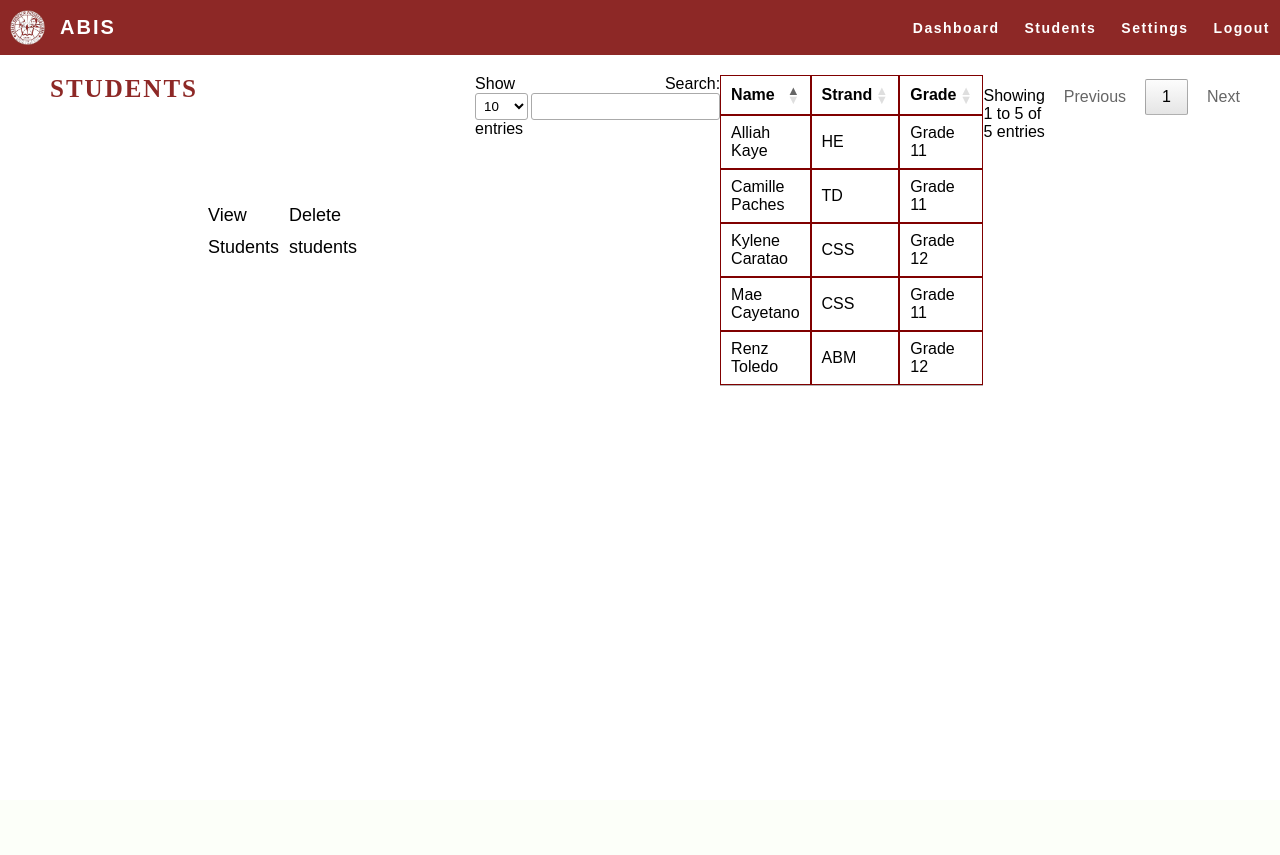
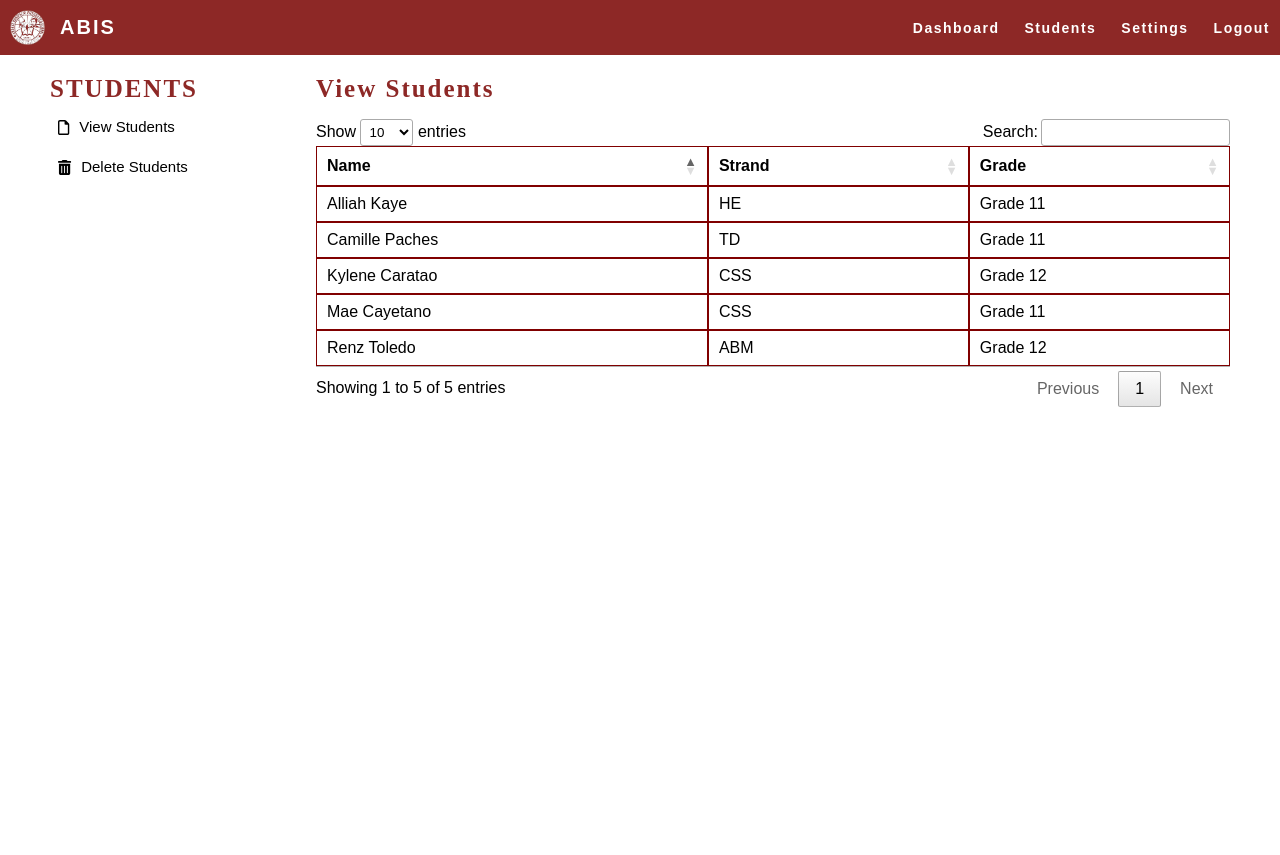
Before and after one commit to kyclmnt/Capstone1, a PHP site: page /student.html in a window 1280 px wide. Before the commit the page ends 386 px from the top, so only its background shows below. Run offline with PHP 8.4, Linux system fonts and the light colour scheme; some libraries are stand-ins or nearby versions.

Commit message:
fix datatable

```diff
--- a/OES/css/student.css
+++ b/OES/css/student.css
@@ -17,7 +17,7 @@ main{
 }
 
 body{
-    display: flex;
+    /* display: flex; */
     flex-direction: column;
     height: 100vh;
     width: 100vw;
@@ -61,10 +61,10 @@ a{
     column-gap: 10px;
 }
 
-div{
+/* div{
     display:flex;
     flex-direction: row ;
-}
+} */
 
 td,
 th{
@@ -85,6 +85,20 @@ h1 {
     /* line-height: 2.0; */
     font-size: 18px;
     float: right;
+    display: flex;
+    flex-direction: column;
+    gap: .5rem;
+}
+
+.students a{
+    margin-left: 8px;
+    font-size: 15px;
+}
+
+#view-students{
+    display: flex ;
+    flex-direction: column;
+    gap: 1rem;
 }
 
 a:link.btn-account{
@@ -116,5 +130,6 @@ section{
     display:flex;
     padding-top:20px;
     column-gap: 10%;
+    height:100%;
     /* align-items: center; */
 }
--- a/OES/student.html
+++ b/OES/student.html
@@ -7,7 +7,7 @@
     <link rel="stylesheet" href="css/student.css">
     <meta name="viewport" content="width=device-width, initial-scale=1">
     <script>"https://cdnjs.cloudflare.com/ajax/libs/font-awesome/4.7.0/css/font-awesome.min.css"</script>
-
+    <script src="https://cdnjs.cloudflare.com/ajax/libs/font-awesome/6.4.2/js/all.min.js"></script>
     <script src="https://code.jquery.com/jquery-3.7.1.min.js"
     integrity="sha256-/JqT3SQfawRcv/BIHPThkBvs0OEvtFFmqPF/lYI/Cxo="
     crossorigin="anonymous"></script>
@@ -34,12 +34,15 @@
                 <h1>
                     STUDENTS
                 </h1>
-                <a class="btn btn-account" href="" role="button"><i class="fa-regular fa-file"></i>View Students</a><br>
-                <a class="btn btn-account" href="" role="button"><i class="fa-solid fa-trash-can"></i>Delete students</a><br>
+                <a class="btn btn-account" href="" role="button"><i class="fa-regular fa-file"></i>View Students</a>
+                <a class="btn btn-account" href="" role="button"><i class="fa-solid fa-trash-can"></i>Delete Students</a>
                 </i>
             </div>
 
-            <div>
+            <div style="flex-grow: 1;" id="view-students">
+                <h1>
+                    View Students
+                </h1>
                 <table id="table">
                     <thead>
                         <tr>
@@ -88,10 +91,11 @@
                         </tr>
                     </tbody>
                 </table>
-                <script>
-                    $("#table").DataTable();
-                </script>
             </div>
     </main>
 </body>
 </html>
+
+<script>
+    $("#table").DataTable();
+</script>
```
Also changed, not shown: OES/css/home.css (+9 -2 lines).
